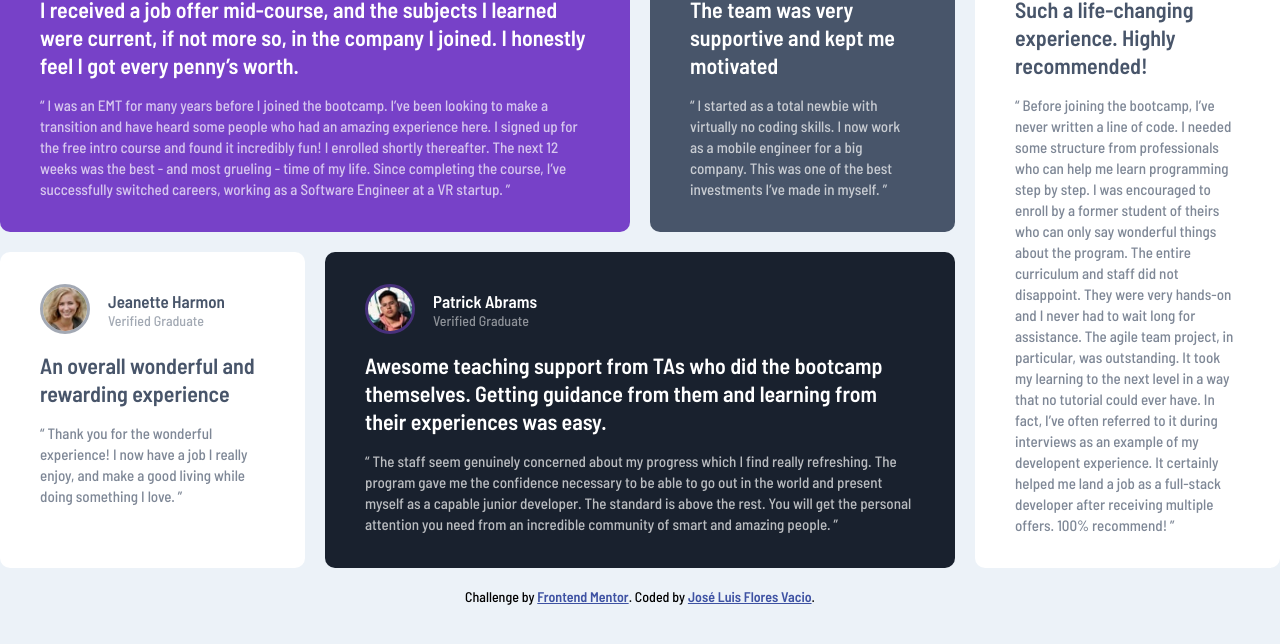
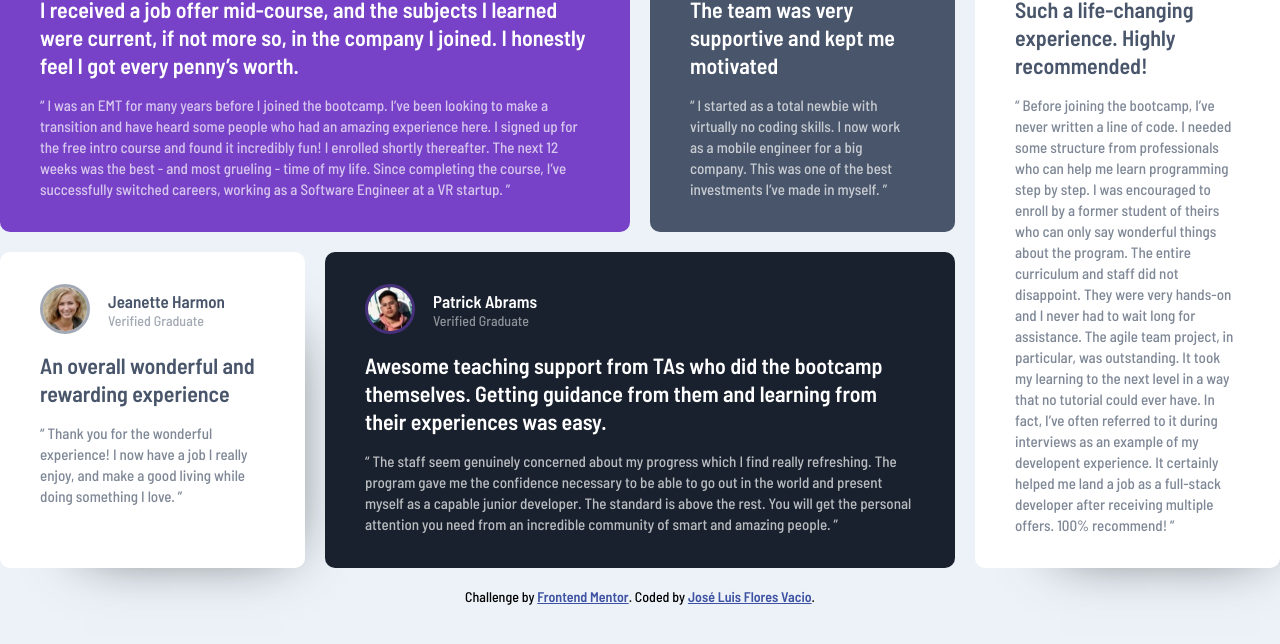
Before and after one commit to JoseLuisFV/challengeGridTestimonials, a plain HTML site: page dev/index.html in a window 1280 px wide. Shown: the part 150-794 px from the top of the page. Drawn offline with Linux system fonts and the light colour scheme.

Commit message:
version 2 del challenge

```diff
--- a/dev/css/style.css
+++ b/dev/css/style.css
@@ -58,6 +58,7 @@ body {
 .testimonial-card:nth-child(3),
 .testimonial-card:nth-child(5){
     background-color: var(--white);
+    box-shadow: 33px 33px 57px -52px rgba(0,0,0,0.70);
     color: var(--very-dark-grayish-blue);
 }
 
--- a/production/css/style.css
+++ b/production/css/style.css
@@ -58,6 +58,7 @@ body {
 .testimonial-card:nth-child(3),
 .testimonial-card:nth-child(5){
     background-color: var(--white);
+    box-shadow: 33px 33px 57px -52px rgba(0,0,0,0.70);
     color: var(--very-dark-grayish-blue);
 }
 
```
